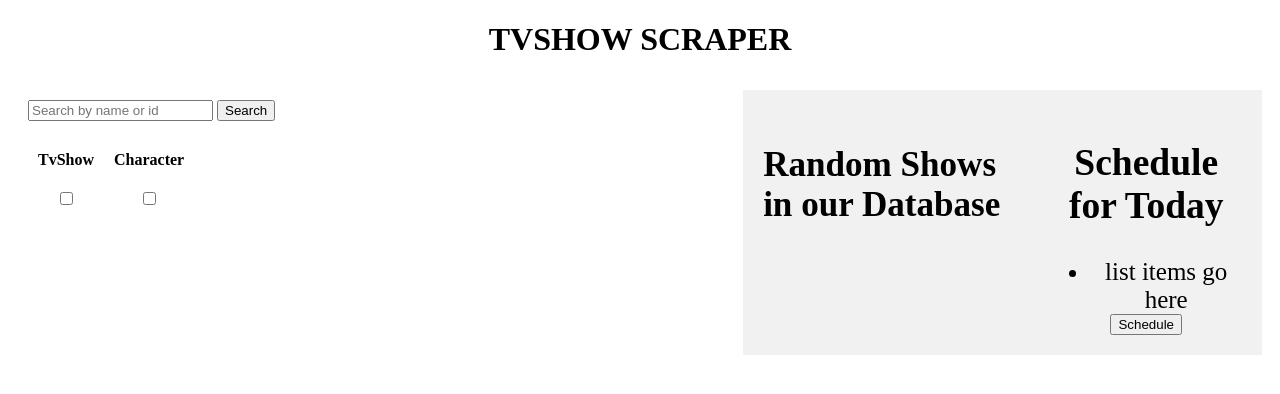
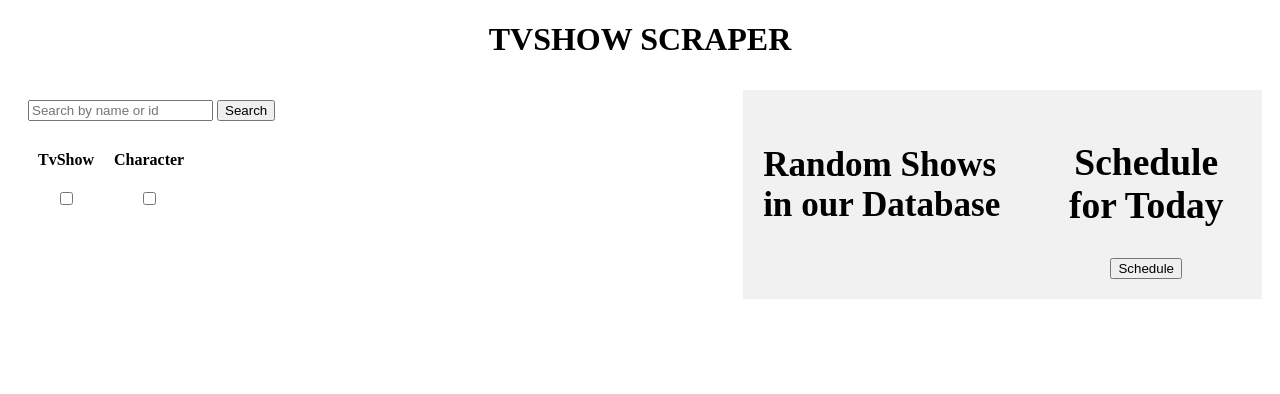
Before and after one commit to danieljuma5/phase-1-project, a plain HTML site: page index.html in a window 1280 px wide. Drawn offline with Linux system fonts and the light colour scheme; no server answers.

Commit message:
Final html edits

```diff
--- a/index.html
+++ b/index.html
@@ -37,7 +37,6 @@
   <div id="schedule-shows">
     <h2>Schedule for Today</h2>
     <ul id="list-scheduled">
-      <li>list items go here</li>
     </ul>
     <button id="schedule-button">Schedule</button>
     <div id="schedule-inputs" style="display: none;">
```
